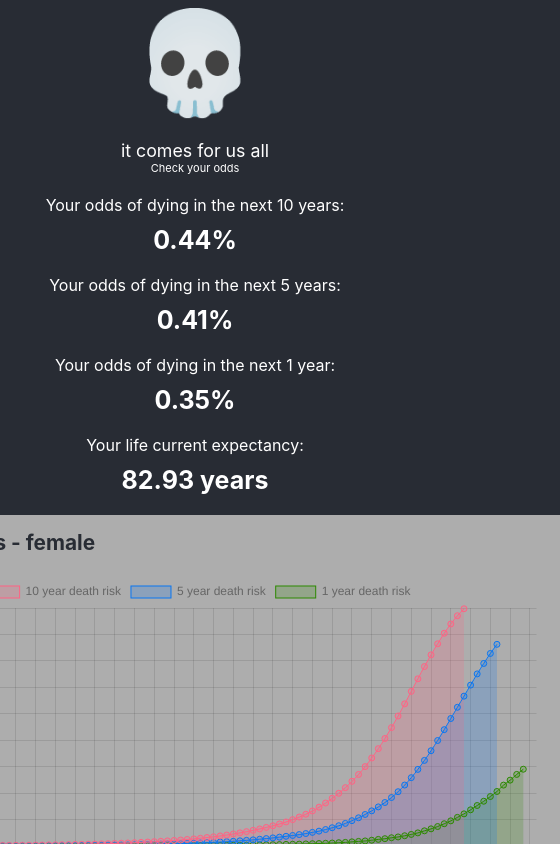
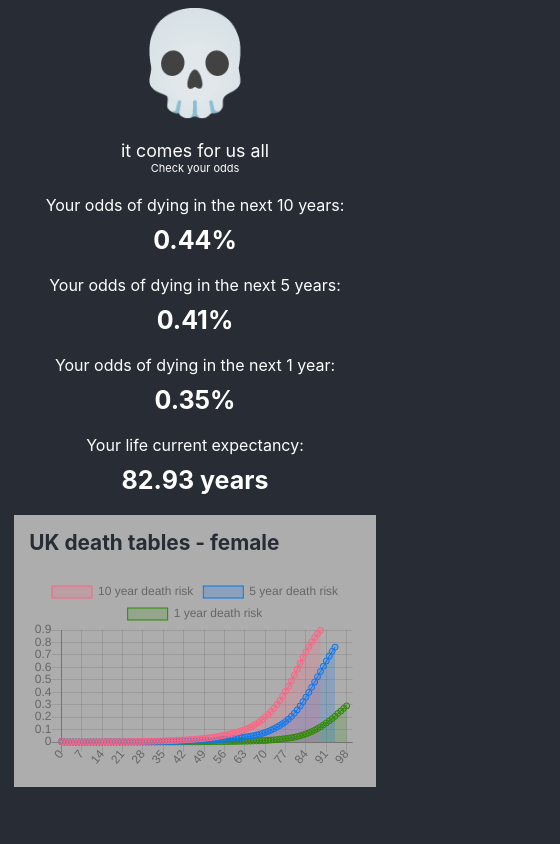
Before and after one commit to FreyrThorv/itcomesforusall, a React (Create React App) app: page / in a window 390 px wide. Both pictures are taken after a click on the input "How long do I have, Doc?". Shown: the top 844 px of the page, 560 px wide, since content can reach past the window. Built offline with nearby package versions, Linux system fonts and the light colour scheme.

Commit message:
Make result chart responsive

```diff
--- a/src/App.scss
+++ b/src/App.scss
@@ -101,6 +101,9 @@ footer {
 .chart-container {
 	background-color: #adadad;
 	padding: 15px;
+	width: 85vw;
+	margin: 0 auto;
+
 	h3 {
 		margin-top: 0;
 		text-align: left;
--- a/src/Chart.tsx
+++ b/src/Chart.tsx
@@ -46,6 +46,7 @@ function Chart(props: propTypes) {
 	const one_year_rate: number[] = getYearlyRiskData(1, gender);
 
 	const options: ChartOptions = {
+		maintainAspectRatio: false,
 		tooltips: {
 			callbacks: {
 				label: function (tooltipItem: ChartTooltipItem, data: ChartData) {
@@ -104,7 +105,7 @@ function Chart(props: propTypes) {
 	return (
 		<div className="chart-container">
 			<h3>UK death tables - {gender}</h3>
-			<Line data={data} width={700} height={300} options={options} />
+			<Line data={data} options={options} />
 		</div>
 	);
 }
```
